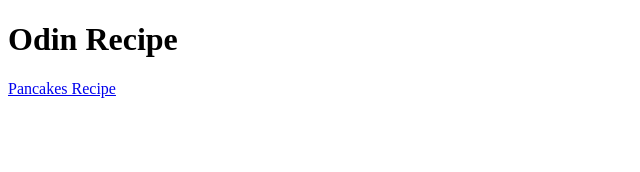
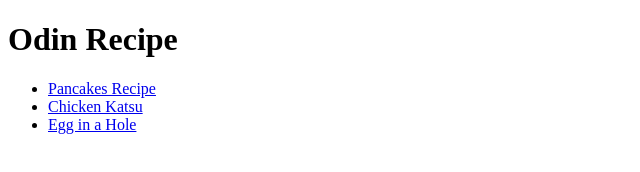
Before and after one commit to franzformers/odin-recipes, a plain HTML site: page index.html in a window 1280 px wide. Shown: the whole page, without its empty margins (0-640 px from the left). Drawn offline with Linux system fonts and the light colour scheme.

Commit message:
Added chicken katsu and egg in a hole recipe pages

```diff
--- a/index.html
+++ b/index.html
@@ -8,6 +8,11 @@
 </head>
 <body>
     <h1>Odin Recipe</h1>
-    <a href="https://www.allrecipes.com/recipe/162760/fluffy-pancakes/" target="_blank">Pancakes Recipe</a>
+    <ul>
+        <li><a href="/recipes/pancakes.html" target="_blank">Pancakes Recipe</a></li>
+        <li><a href="./recipes/chicken-katsu.html" target="_blank">Chicken Katsu</a></li>
+        <li><a href="./recipes/egg-hole.html" target="_blank">Egg in a Hole</a></li>
+    </ul>
+
 </body>
 </html>
```
